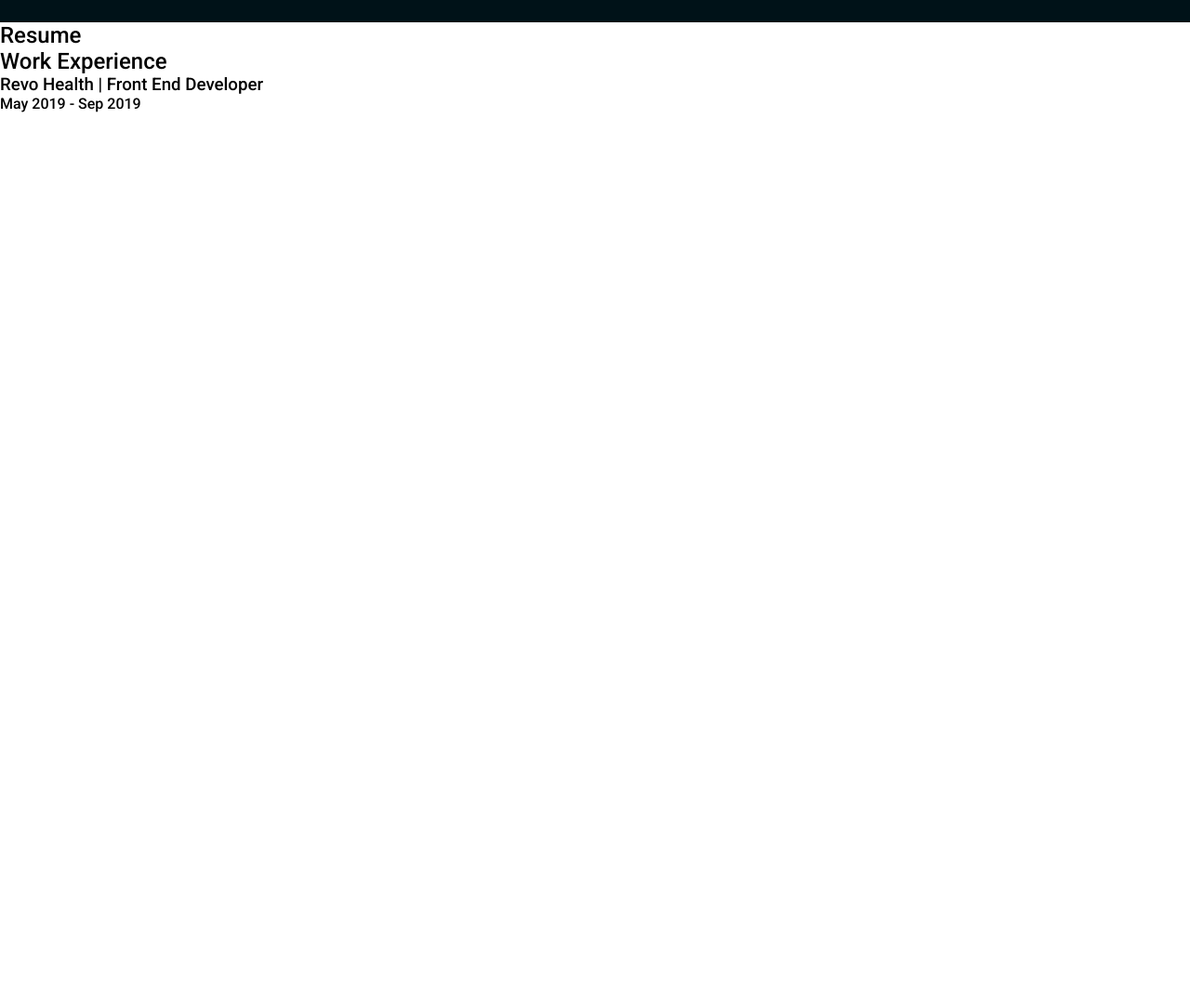
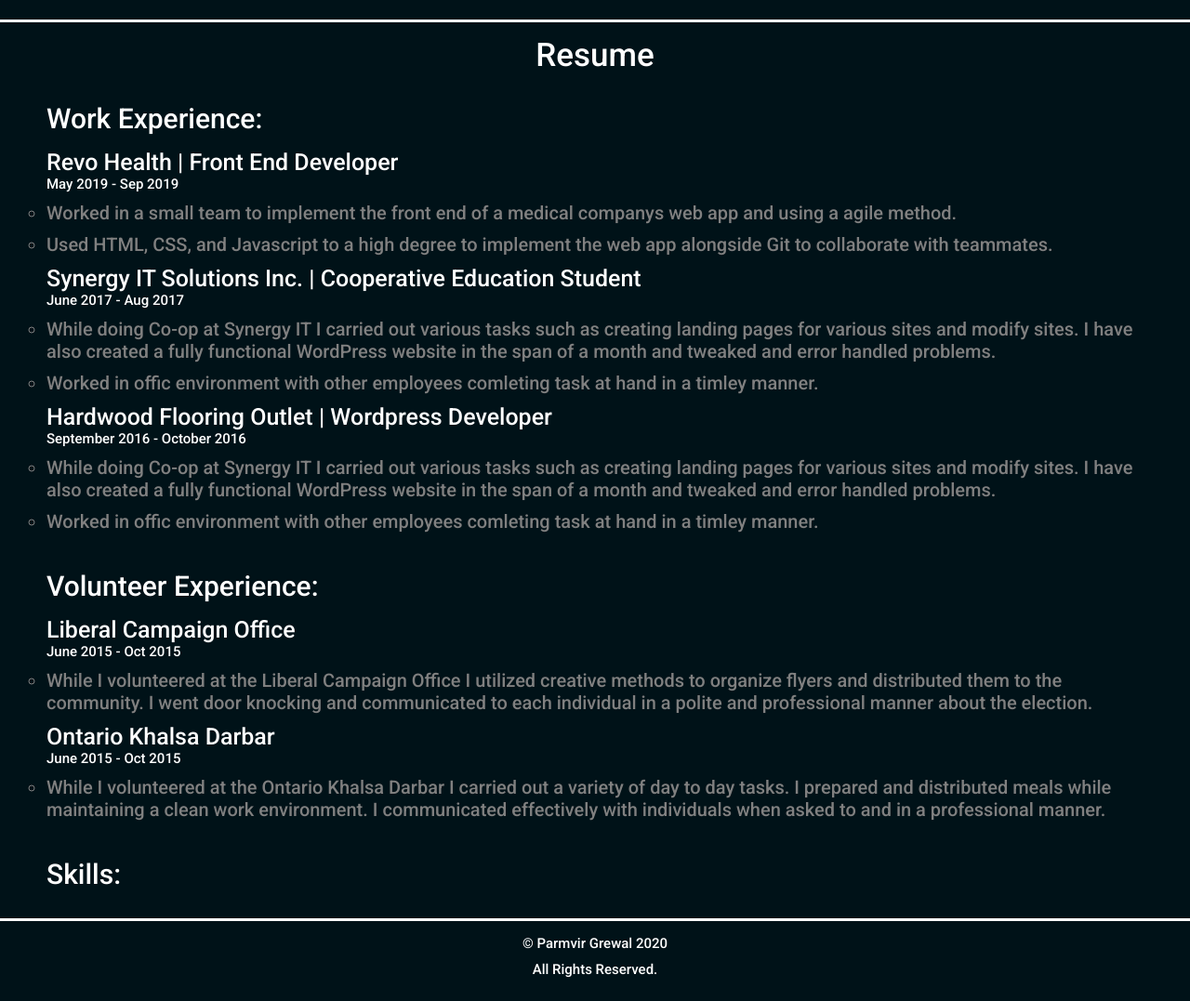
Before and after one commit to Parmvir-Grewal/personal-website-old, a plain HTML site: page resume.html in a window 1280 px wide. Shown: the part 376-1453 px from the top of the page at 93% size. Before the commit the page ends 800 px from the top, so only its background shows below. Drawn offline with nearby package versions, Linux system fonts and the light colour scheme.

Commit message:
Added footer, styling and some resume information.

```diff
--- a/resume.css
+++ b/resume.css
@@ -128,6 +128,9 @@ header nav ul li a button:hover {
     height: 50vh;
     background: rgb(0, 18, 24);
     color: white;
+    border-bottom: white solid;
+
+
 }
 
 .profile_pic {
@@ -137,4 +140,50 @@ header nav ul li a button:hover {
 .information_banner h2 {
     padding: 50px 0px 15px 0px;
 
+
 }
+
+.work_experience {
+    display: flex;
+    padding: 15px 50px 15px 50px;
+    background-color: rgb(0, 18, 24);
+    color: white;
+}
+
+.resume_title {
+    align-items: center;
+    text-align: center;
+    font-size: 35px;
+    padding-bottom: 15px;
+}
+
+h2 {
+    margin-bottom: 15px;
+    font-size: 30px;
+}
+h3{
+    font-size: 25px;
+}
+p {
+    margin-bottom: 10px;
+    font-size: 15px;
+}
+
+li {
+    display: list-item;
+    color: gray;
+    list-style-type: circle;
+    font-size: 20px;
+    margin-bottom: 10px;
+}
+
+.footer {
+    border-top: white solid;
+    color: white;
+    padding: 15px;
+    background-color: rgb(0, 18, 24);
+}
+
+.footer p {
+    text-align: center;
+}
--- a/resume.html
+++ b/resume.html
@@ -33,17 +33,64 @@
             <h3>Email: parmg100@gmail.com Phone: 647-545-1647</h3>
         </div>
     </section>
-    <section class="resume">
-        <div class="resume_header">
-            <h2>Resume</h2>
-        </div>
+    <section class="work_experience">
         <div>
-            <h2>Work Experience</h2>
+            <h2 class="resume_title">Resume</h2>
+            <h2>Work Experience:</h2>
             <h3><strong>Revo Health | Front End Developer</strong></h3>
             <p>May 2019 - Sep 2019</p>
-            <p></p>
+            <ul>
+                <li>Worked in a small team to implement the front end of a medical companys web app and using  a agile method.</li>
+                <li>Used HTML, CSS, and Javascript to a high degree to implement the web app alongside Git to collaborate with teammates.</li>
+            </ul>
+            <h3><strong>Synergy IT Solutions Inc. | Cooperative Education Student</strong></h3>
+            <p>June 2017 - Aug 2017</p>
+            <ul>
+                <li>While doing Co-op at Synergy IT I carried out various tasks such as creating landing pages for various sites and modify sites. I have also created a fully functional WordPress website in the span of a month and tweaked and error handled problems.</li>
+                <li>Worked in offic environment with other employees comleting task at hand in a timley manner.</li>
+            </ul>
+            <h3><strong>Hardwood Flooring Outlet | Wordpress Developer</strong></h3>
+            <p>September 2016 - October 2016</p>
+            <ul>
+                <li>While doing Co-op at Synergy IT I carried out various tasks such as creating landing pages for various sites and modify sites. I have also created a fully functional WordPress website in the span of a month and tweaked and error handled problems.</li>
+                <li>Worked in offic environment with other employees comleting task at hand in a timley manner.</li>
+            </ul>
         </div>
+
     </section>
+    <section class="work_experience">
+        <div>
+            <h2>Volunteer Experience:</h2>
+            <h3><strong>Liberal Campaign Office</strong></h3>
+            <p>June 2015 - Oct 2015</p>
+            <ul>
+                <li>While I volunteered at the Liberal Campaign Office I utilized creative methods to organize flyers and distributed them to the community. I went door knocking and communicated to each individual in a polite and professional manner about the election.</li>
+            </ul>
+            <h3><strong>Ontario Khalsa Darbar</strong></h3>
+            <p>June 2015 - Oct 2015</p>
+            <ul>
+                <li>While I volunteered at the Ontario Khalsa Darbar I carried out a variety of day to day tasks. I prepared and distributed meals while maintaining a clean work environment. I communicated effectively with individuals when asked to and in a professional manner.</li>
+            </ul>
+        </div>
+
+    </section>
+
+    <section class="work_experience">
+        <div>
+            <h2>Skills:</h2>
+        </div>
+
+    </section>
+
+
+    <footer>
+        <div class="footer">
+            <p>
+                © Parmvir Grewal 2020
+            </p>
+            <p>All Rights Reserved.</p>
+        </div>
+    </footer>
        <script src="https://code.jquery.com/jquery-3.4.1.js"
         integrity="sha256-WpOohJOqMqqyKL9FccASB9O0KwACQJpFTUBLTYOVvVU=" crossorigin="anonymous"></script>
     <script type="text/javascript">$(document).ready(function () {
```
